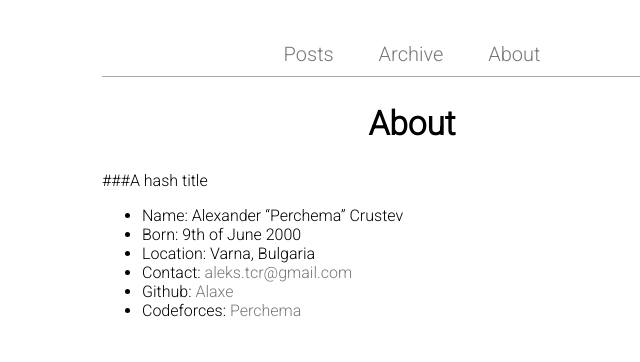
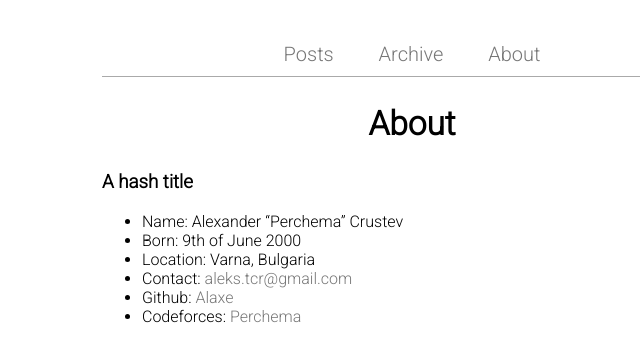
Before and after one commit to Alaxe/alaxe.github.io, a Jekyll site: the page built from about.md, in a window 1280 px wide. Shown: the top 362 px of the page, without its empty margins (228-868 px from the left). Built offline with Jekyll 4.4.1, drawn with Linux system fonts in a browser that asks for light colours.

Commit message:
adding heading with <h> tags instead of # tags

```diff
--- a/about.md
+++ b/about.md
@@ -3,7 +3,7 @@ layout: page
 title: About
 permalink: /about/
 ---
-###A hash title
+<h3>A hash title</h3>
  - Name: Alexander "Perchema" Crustev
  - Born: 9th of June 2000
  - Location: Varna, Bulgaria
```
Also changed, not shown: Gemfile.lock.
